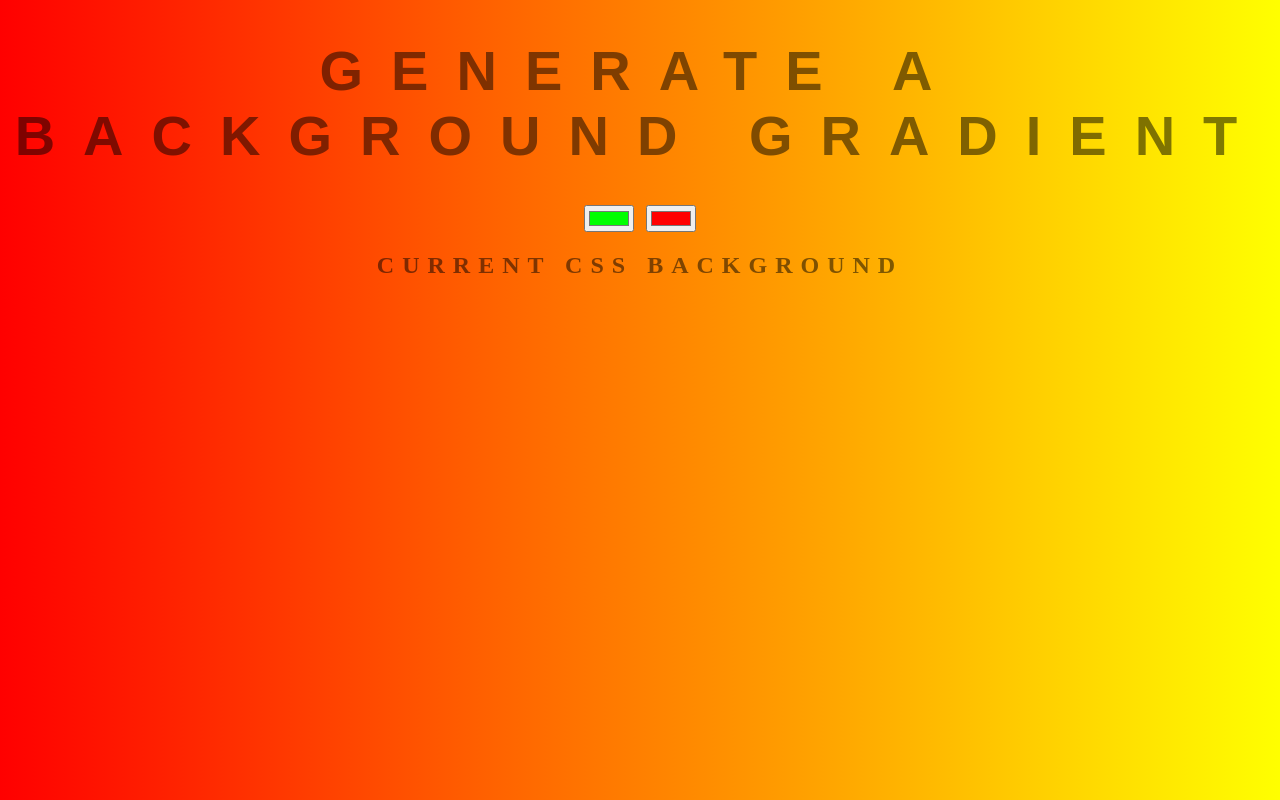
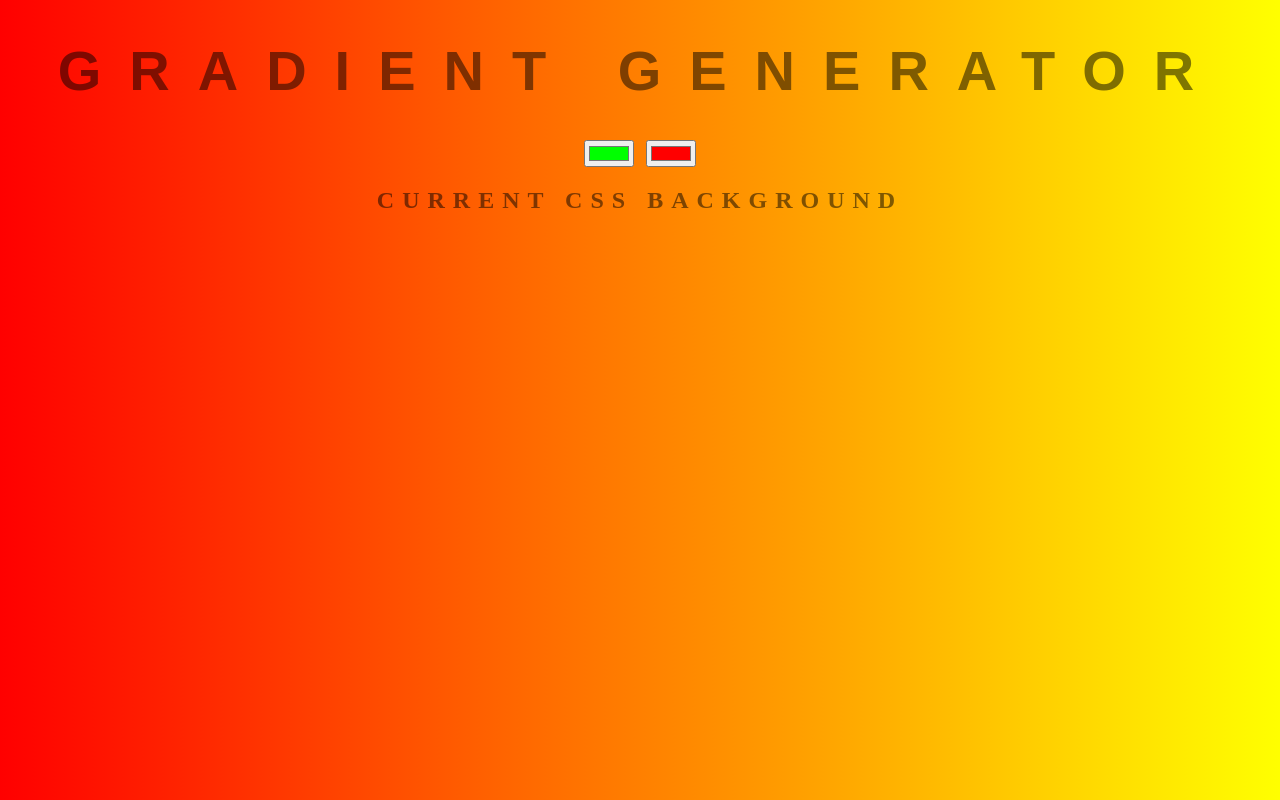
Before and after one commit to rdsaini1998/Background_Gradient_Generator, a plain HTML site: page index.html in a window 1280 px wide. Drawn offline with Linux system fonts and the light colour scheme.

Commit message:
Update index.html

```diff
--- a/index.html
+++ b/index.html
@@ -5,7 +5,7 @@
 	<link rel="stylesheet" type="text/css" href="style.css">
 </head>
 <body id="gradient">
-	<h1>Generate a background gradient</h1>
+	<h1>Gradient Generator</h1>
 	<input class="color1" type="color" name="color1" value="#00ff00">
 	<input class="color2" type="color" name="color2" value="#ff0000">
 	<h2>Current CSS Background</h2>
```
